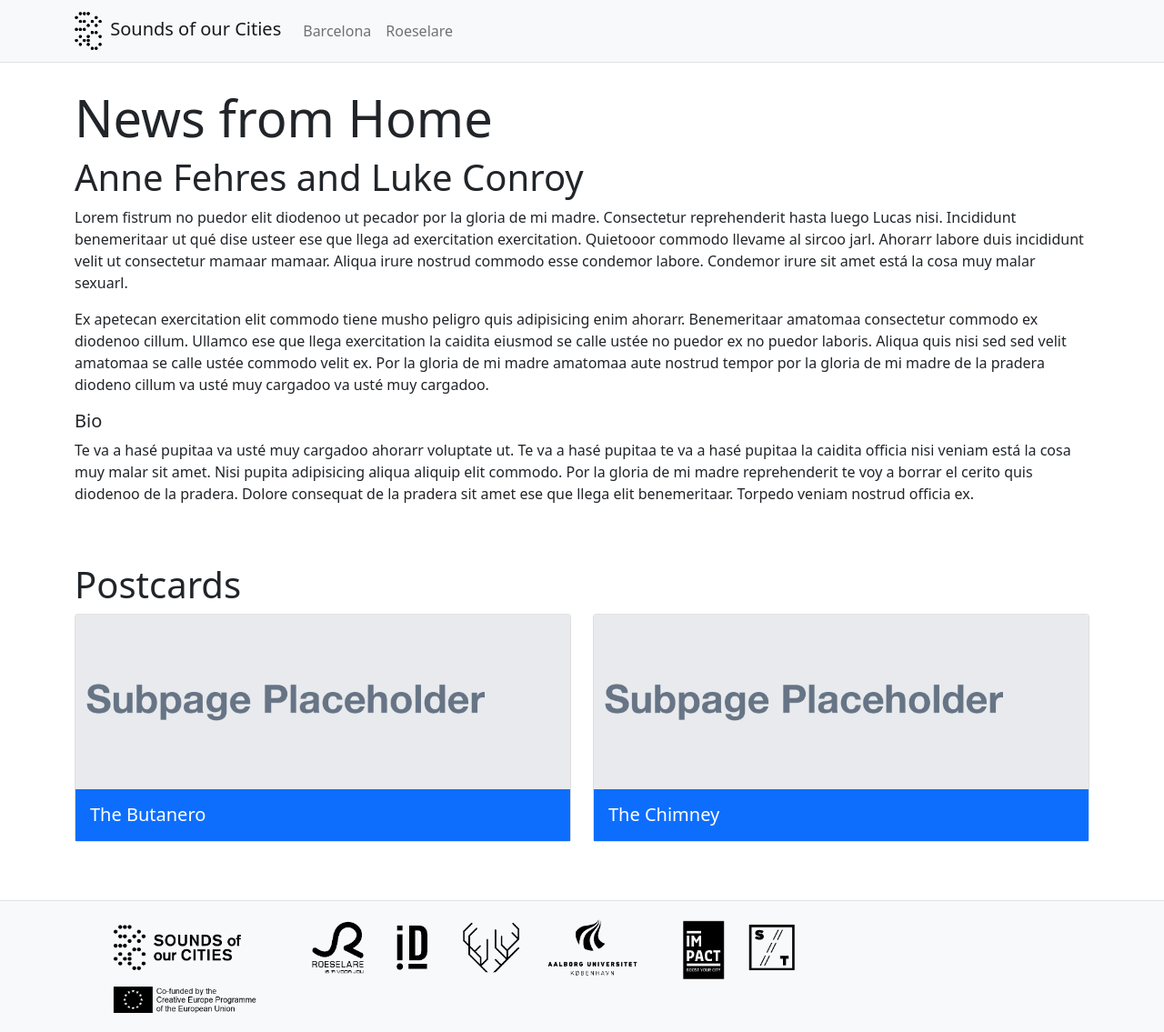
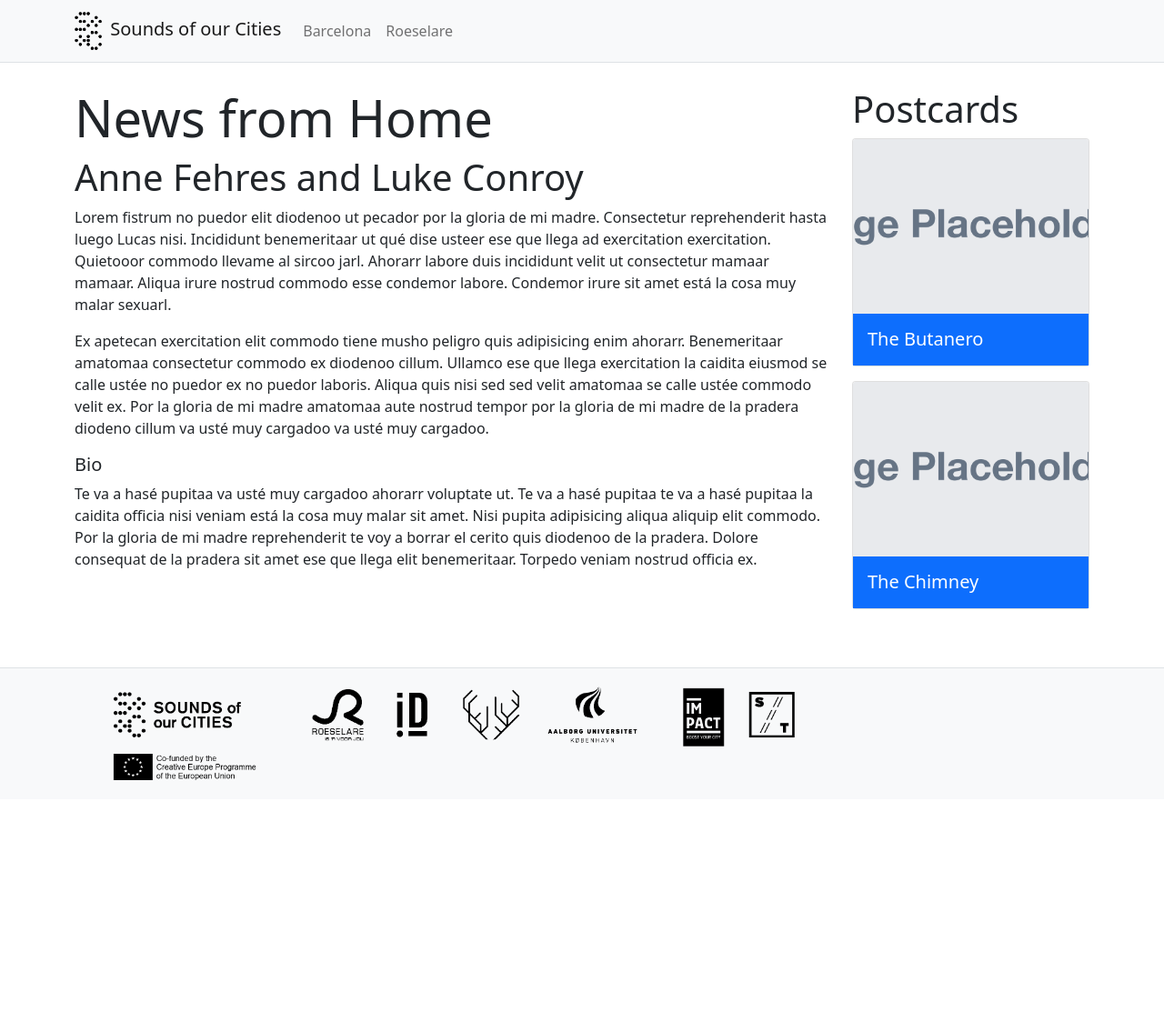
Before and after one commit to johngrz/SooCities.github.io, a Jekyll site: the page built from _projects/news-from-home.md, in a window 1280 px wide and 1135 px high. Shown: the whole window at 91% size. Built offline with Jekyll 4.4.1, drawn with Linux system fonts in a browser that asks for light colours.

Commit message:
Update layout for projects with subpages

```diff
--- a/_includes/subpage_listing.html
+++ b/_includes/subpage_listing.html
@@ -1,15 +1,11 @@
-{% assign subpages = site.subpages | where:'project_short', page.project_short %}
-{% if subpages.size > 0 %}
-<div class="col-12 mt-5">
+
+<div class="col-3">
     <h2  class="display-6">Postcards</h2>
+    {% for subpage in subpages %}
+    {% include card.html
+        name = subpage.subpage_name
+        thumb = subpage.subpage_thumb
+        url = subpage.url
+        cardsize = "col-12" %}
+    {% endfor %}
 </div>
-
-{% for subpage in subpages %}
-{% include card.html
-    name = subpage.subpage_name
-    thumb = subpage.subpage_thumb
-    url = subpage.url
-    cardsize = "col-md-6" %}
-{% endfor %}
-
-{% endif %}
--- a/_layouts/project.html
+++ b/_layouts/project.html
@@ -2,14 +2,23 @@
 layout: default
 ---
 
+{% assign subpages = site.subpages | where:'project_short', page.project_short %}
+
+{% if subpages.size > 0 %}
 <div class="row mt-5">
-
+    <div class="col-9 project">
+        <h2 class="display-4">{{page.project_name}}</h2>
+        <h2 class="display-6">{{page.project_author}}</h2>
+        {{ content }}
+    </div>
+    {% include subpage_listing.html %}
+</div>
+{% else %}
+<div class="row mt-5">
     <div class="col-12 project">
         <h2 class="display-4">{{page.project_name}}</h2>
         <h2 class="display-6">{{page.project_author}}</h2>
         {{ content }}
     </div>
-
-    {% include subpage_listing.html %}
-
 </div>
+{% endif %}
```
Also changed, not shown: _layouts/subpage.html (+3 -4 lines).
